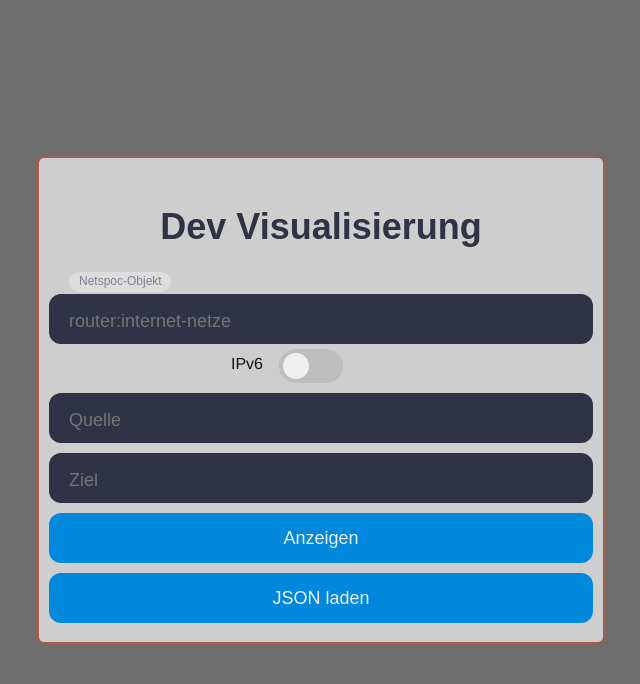
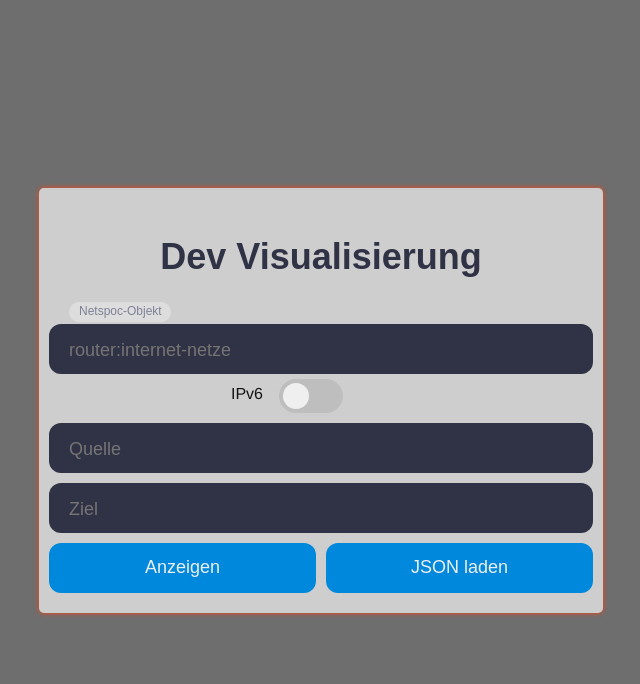
Before and after one commit to Drachionix/netvis, a Vue app: page / in a window 1280 px wide. Shown: the top 684 px of the page, without its empty margins (319-959 px from the left). Built offline with nearby package versions, Linux system fonts and the light colour scheme.

Commit message:
Button Platzierung

```diff
--- a/src/components/LoaderComponent.vue
+++ b/src/components/LoaderComponent.vue
@@ -116,8 +116,9 @@ function useBackend() {
           <input type="text" class="input" id="destination"
                  :placeholder="path.destination" v-if="initName && !localObjects"
                  @input="e => path.destination = e.target.value"/><br>
-          <button class="submit" type="submit" :disabled="loading">Anzeigen</button>
+          <button v-if="localObjects || !initName" class="submit" type="submit" :disabled="loading">Anzeigen</button>
           <div v-if="initName" class="buttonRow">
+            <button v-if="!localObjects" class="submit" type="submit" :disabled="loading">Anzeigen</button>
             <button v-if="localObjects" class="submit" type="button" @click="useBackend"
                     :disabled="loading">Backend verwenden
             </button>
@@ -141,7 +142,7 @@ function useBackend() {
   background-color: #cecece;
   box-shadow: 0 0 5px #ff4212;
   border-radius: 5px;
-  padding: 0 10px;
+  padding: 0 10px 20px;
   z-index: 10;
 }
 
@@ -149,6 +150,9 @@ function useBackend() {
   outline: 3px dashed var(--buttonColor);
 }
 
+#file-upload {
+  display: none;
+}
 
 .data-source {
   margin-bottom: 20px;
```
